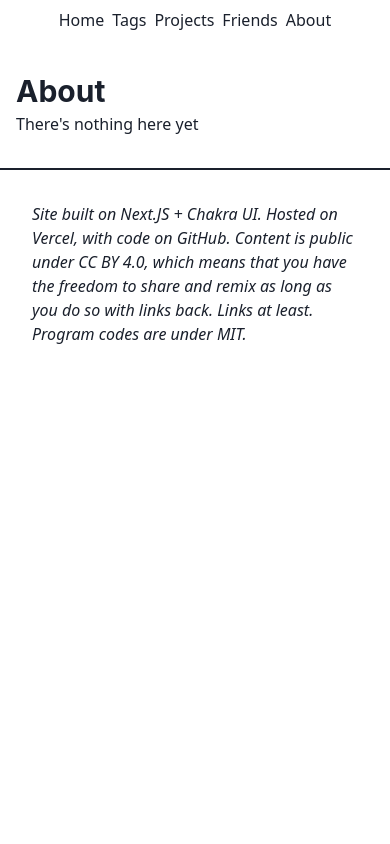
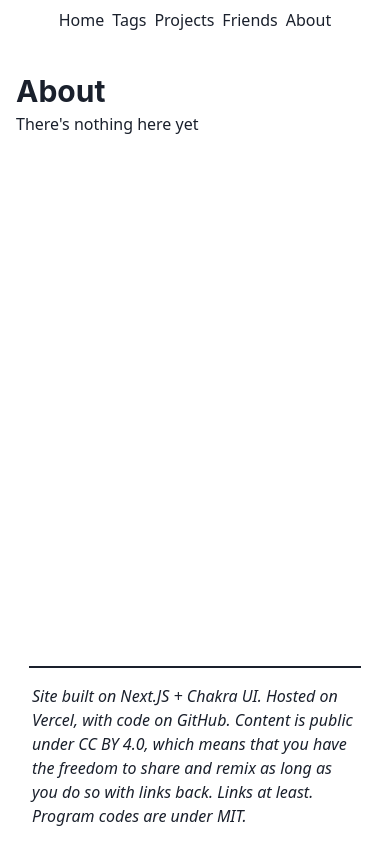
Before and after one commit to JokeNeverSoke/next-blog, a Next.js app: page /about in a window 390 px wide. Built offline with nearby package versions, Linux system fonts and the light colour scheme.

Commit message:
more responsive

```diff
--- a/components/basicLayout.tsx
+++ b/components/basicLayout.tsx
@@ -2,7 +2,7 @@ import { useRouter } from "next/router";
 import Head from "next/head";
 import { Navbar } from "./navbar";
 import Footer from "./footer";
-import { Box } from "@chakra-ui/react";
+import { Box, Flex } from "@chakra-ui/react";
 
 export interface BasicLayoutProps {
   title?: string;
@@ -32,11 +32,13 @@ export const BasicLayout: React.FC<BasicLayoutProps> = ({
           href="/atom.xml"
         />
       </Head>
-      {!noNav && <Navbar />}
-      <Box as="main" my={8}>
-        {children}
-      </Box>
-      <Footer />
+      <Flex direction="column" minH="100vh">
+        {!noNav && <Navbar />}
+        <Box as="main" my={8} flexGrow={1}>
+          {children}
+        </Box>
+        <Footer />
+      </Flex>
     </>
   );
 };
--- a/components/footer.tsx
+++ b/components/footer.tsx
@@ -1,21 +1,22 @@
-import { Box, Center, Flex, Text } from "@chakra-ui/react";
+import { Box, Center, Flex, Text, Container } from "@chakra-ui/react";
 import React from "react";
 import { SiteLink } from "./siteLink";
 
 const Footer = () => {
   return (
-    <Box w="full">
+    <Box w="full" as="footer">
       <Box
-        w={["full", "85%", "75%"]}
+        w={["85%", null, "75%"]}
         mx="auto"
         borderColor="gray.700"
         borderTop="2px solid"
       />
-      <Center p={8}>
+      <Center p={[4, 8]}>
+        <Container size="md">
           <Text fontStyle="italic">
-          Site built on <SiteLink to="https://nextjs.org/">Next.JS</SiteLink> +{" "}
-          <SiteLink to="https://chakra-ui.com/">Chakra UI</SiteLink>. Hosted on{" "}
-          <SiteLink to="https://vercel.com">Vercel</SiteLink>, with code on{" "}
+            Site built on <SiteLink to="https://nextjs.org/">Next.JS</SiteLink>{" "}
+            + <SiteLink to="https://chakra-ui.com/">Chakra UI</SiteLink>. Hosted
+            on <SiteLink to="https://vercel.com">Vercel</SiteLink>, with code on{" "}
             <SiteLink to="https://github.com/jokeneversoke/next-blog">
               GitHub
             </SiteLink>
@@ -23,13 +24,15 @@ const Footer = () => {
             <SiteLink to="https://creativecommons.org/licenses/by/4.0/">
               CC BY 4.0
             </SiteLink>
-          , which means that you have the freedom to share and remix as long as
-          you do so with links back. Links at least. Program codes are under{" "}
+            , which means that you have the freedom to share and remix as long
+            as you do so with links back. Links at least. Program codes are
+            under{" "}
             <SiteLink to="https://snyk.io/learn/what-is-mit-license/">
               MIT
             </SiteLink>
             .
           </Text>
+        </Container>
       </Center>
     </Box>
   );
--- a/pages/index.tsx
+++ b/pages/index.tsx
@@ -21,11 +21,11 @@ import { posts } from "../lib/getAllPosts";
 const SpacedTitle: React.FC<{ title: string; link: string }> = (props) => {
   const { title, children } = props;
   return (
-    <Flex align="baseline" mb={1}>
+    <Flex align="baseline" wrap="wrap" mb={1}>
       <Heading as="h1" fontFamily="Arial, serif">
         <SiteLink to={props.link}>{title}</SiteLink>
       </Heading>
-      <Spacer />
+      <Spacer minW={6} />
       <Text color="gray.600" fontStyle="italic">
         {children}
       </Text>
```
Lines whose indentation alone changed are shown as unchanged.
